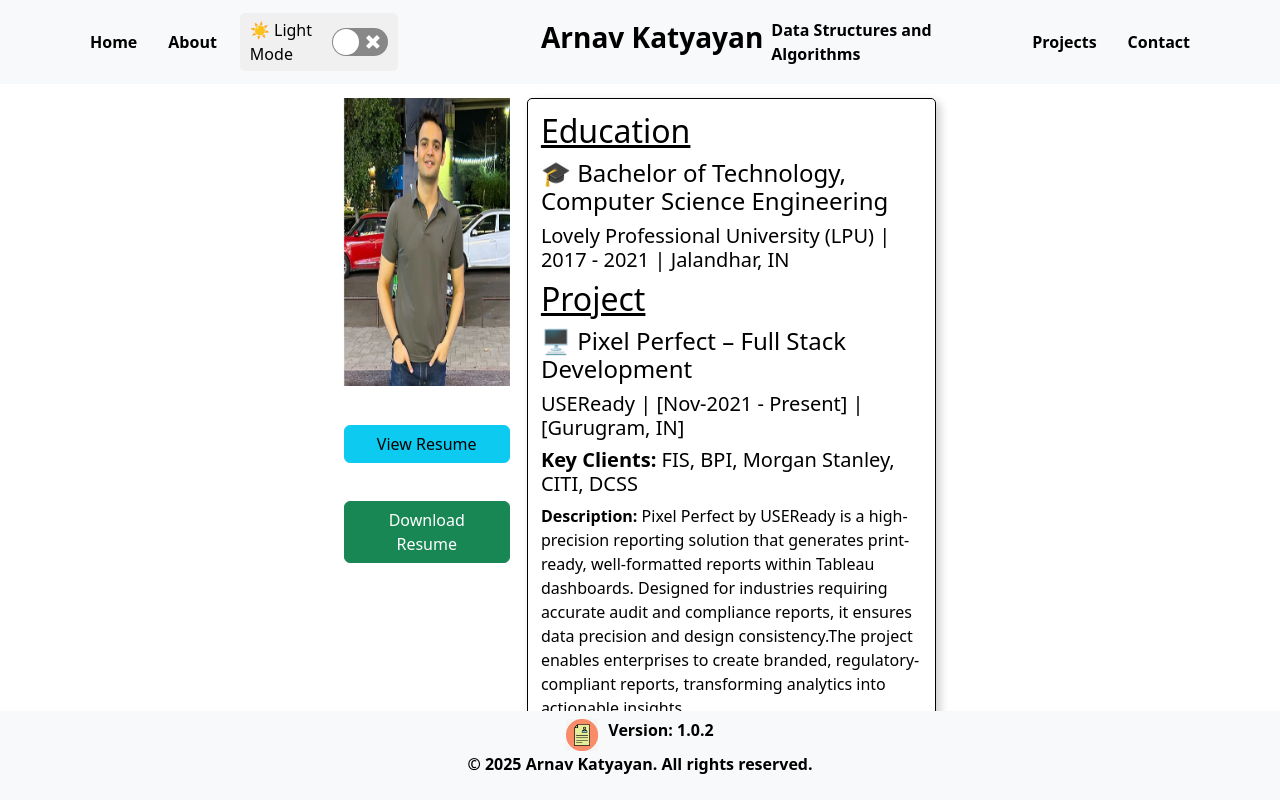
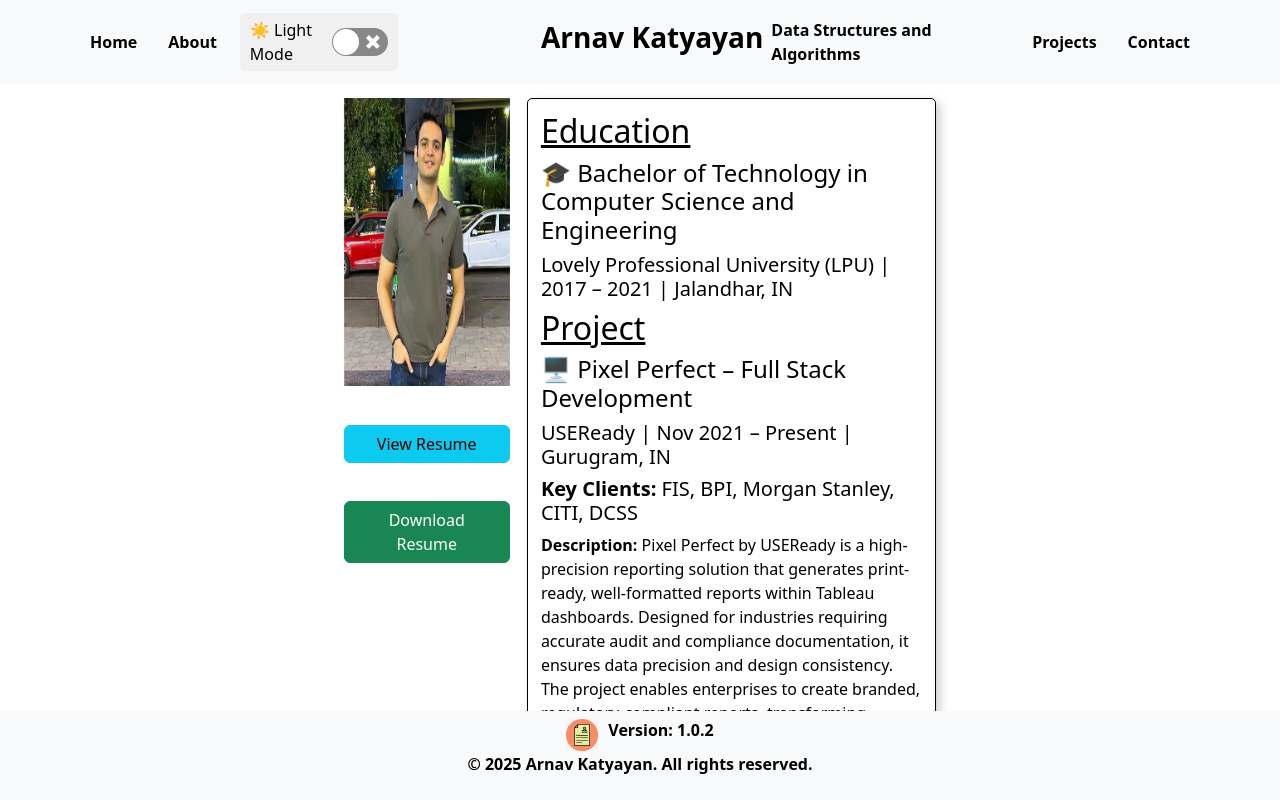
Before and after one commit to arnavkatyayan/visualresumearnavk2025, a React (Create React App) app: page / in a window 1280 px wide. Both pictures are taken after a click on the button "About". Shown: the top 800 px of the page. Built offline with nearby package versions, Linux system fonts and the light colour scheme.

Commit message:
formatting fixes

```diff
--- a/src/AboutPage.js
+++ b/src/AboutPage.js
@@ -45,33 +45,46 @@ function AboutPage(props) {
 
                    </div>
                 <div className={`my-experience ${props.darkMode ? "skills-each-dark-mode" : ""}`}>
+                    <h2><u>Education</u></h2>
+                    <h4>🎓 Bachelor of Technology in Computer Science and Engineering</h4>
+                    <h5>Lovely Professional University (LPU) | 2017 – 2021 | Jalandhar, IN</h5>
 
-                    <h2><u>Education</u></h2>
-                    <h4>🎓 Bachelor of Technology, Computer Science Engineering</h4>
-                    <h5>Lovely Professional University (LPU) | 2017 - 2021 | Jalandhar, IN</h5>
                     <h2><u>Project</u></h2>
                     <h4>🖥️ Pixel Perfect – Full Stack Development</h4>
-                    <h5>USEReady | [Nov-2021 - Present] | [Gurugram, IN]</h5>
+                    <h5>USEReady | Nov 2021 – Present | Gurugram, IN</h5>
                     <h5><b>Key Clients:</b> FIS, BPI, Morgan Stanley, CITI, DCSS</h5>
-                    <p><b>Description:</b> Pixel Perfect by USEReady is a high-precision reporting solution that generates print-ready, well-formatted reports within Tableau dashboards. Designed for industries requiring accurate audit and compliance reports, it ensures data precision and design consistency.The project enables enterprises to create branded, regulatory-compliant reports, transforming analytics into actionable insights.</p>
+                    <p>
+                        <b>Description:</b> Pixel Perfect by USEReady is a high-precision reporting solution that generates print-ready,
+                        well-formatted reports within Tableau dashboards. Designed for industries requiring accurate audit and compliance
+                        documentation, it ensures data precision and design consistency. The project enables enterprises to create branded,
+                        regulatory-compliant reports, transforming analytics into actionable insights.
+                    </p>
 
                     <h2><u>Experience</u></h2>
+
                     <h4>📅 Software Engineer (November 2021 – March 2024)</h4>
+                    <ul>
+                        <li>Developed multiple SFTP transfer features to enhance data handling efficiency.</li>
+                        <li>Improved UI components to deliver a better user experience and performance.</li>
+                        <li>Implemented lazy loading to boost application performance.</li>
+                        <li>Received the <b>Spot Award in Nov 2022</b> for outstanding contributions.</li>
+                    </ul>
 
-                    <ul>
-                        <li>Developed multiple SFTP transfer features to enhance data handling.</li>
-                        <li>Improved UI components for better user experience and performance.</li>
-                        <li>Implemented lazy loading to optimize application performance.</li>
-                        <li>Awarded <b>Spot Award in Nov 2022</b> for outstanding contributions.</li>
-                    </ul>
                     <h4>📅 Senior Software Engineer (April 2024 – Present)</h4>
                     <ul>
-                        <li>Led the product migration project for FIS, ensuring seamless data transition, minimal downtime, and optimized system performance.</li>
-                        <li>Developed an MVP for BPI and DCSS, taking end-to-end ownership of the architecture, design, and implementation while collaborating closely with stakeholders to refine requirements.</li>
-                        <li>Mentored new team members by providing technical guidance, conducting knowledge-sharing sessions, and fostering a collaborative and growth-oriented environment.</li>
-
+                        <li>
+                            Led the product migration project for FIS, ensuring seamless data transition,
+                            minimal downtime, and optimized system performance.
+                        </li>
+                        <li>
+                            Developed MVPs for BPI and DCSS, taking end-to-end ownership of architecture,
+                            design, and implementation while collaborating closely with stakeholders to refine requirements.
+                        </li>
+                        <li>
+                            Mentored new team members by providing technical guidance, conducting knowledge-sharing sessions,
+                            and fostering a collaborative, growth-oriented environment.
+                        </li>
                     </ul>
-
                 </div>
 
             </div>
```
